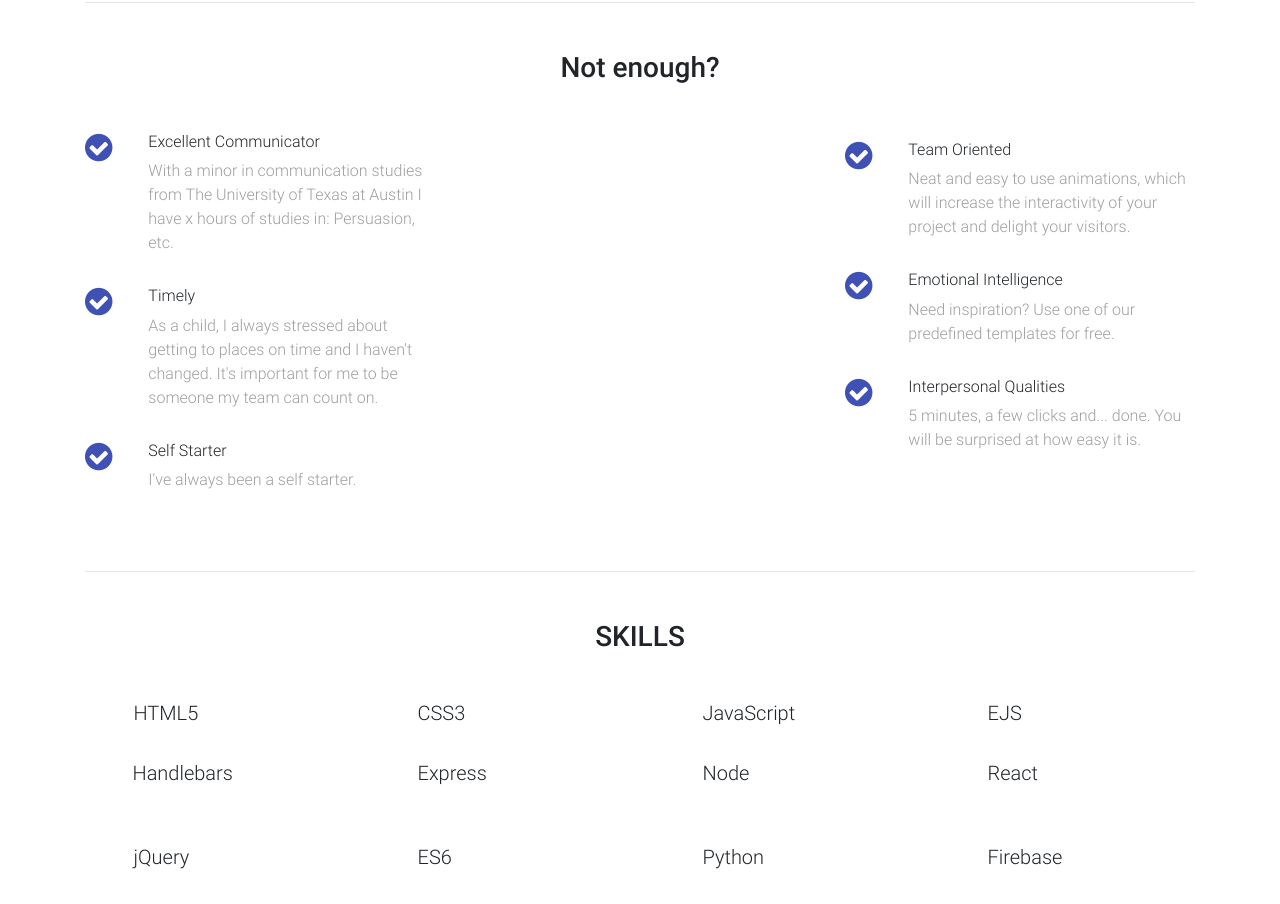
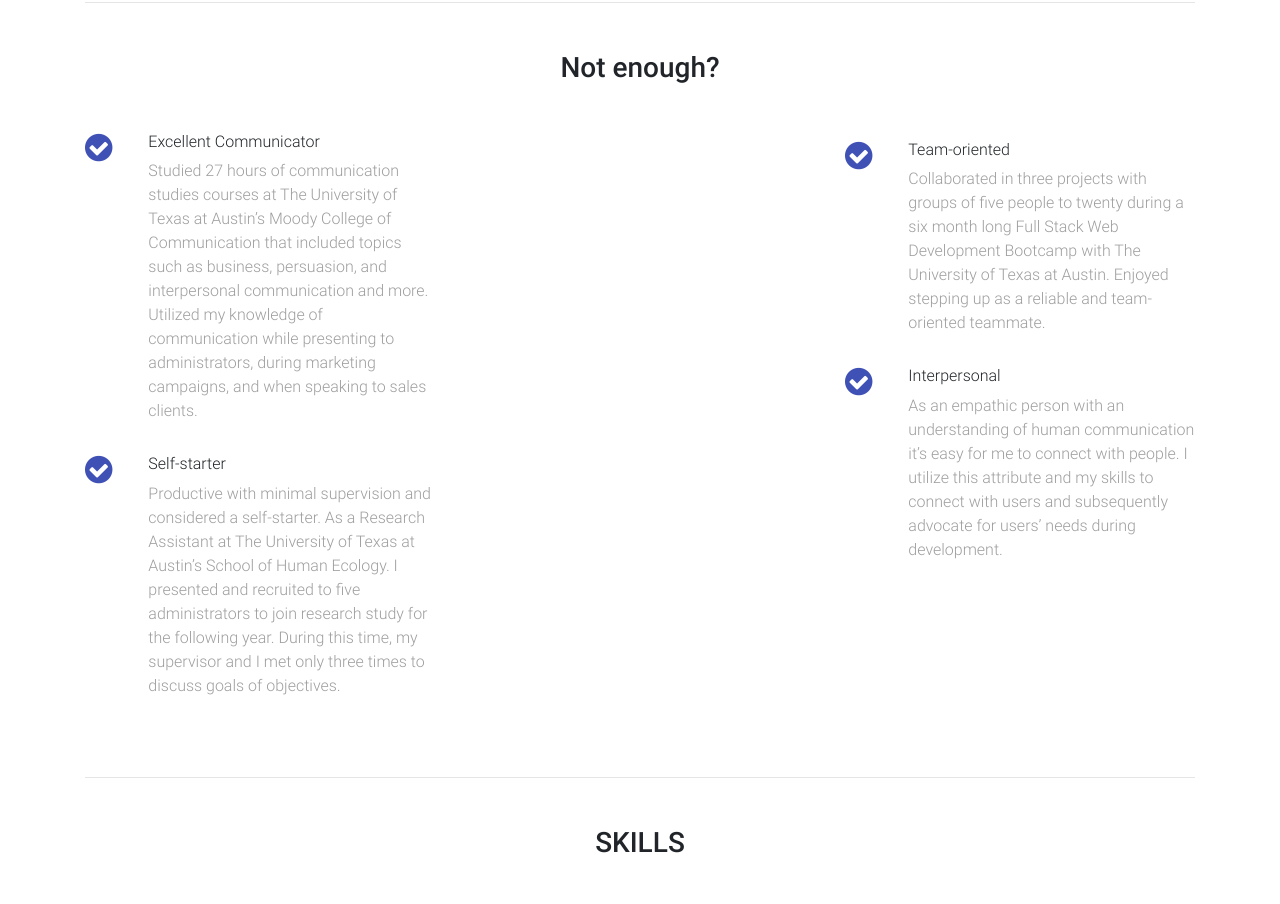
Before and after one commit to addiscasco/acasco, a plain HTML site: page index.html in a window 1280 px wide. Shown: the part 1539-2443 px from the top of the page. Drawn offline with Linux system fonts and the light colour scheme.

Commit message:
added soft skills

```diff
--- a/full-page-gallery.html
+++ b/index.html
@@ -235,7 +235,7 @@
               <div class="col-10">
 
                 <a href="https://peaceful-dawn-95705.herokuapp.com/
-                  ">
+                  " target="_blank">
                   <h5 class="feature-title">Local Time</h5>
                 </a>
                 <p class="grey-text"></p>
@@ -253,7 +253,7 @@
               <div class="col-10">
 
                 <a href="https://addiscasco.github.io/Psychic-Game/
-                  ">
+                  " target="_blank">
                   <h5 class="feature-title">Psychic Game</h5>
                 </a>
                 <p class="grey-text"></p>
@@ -293,7 +293,7 @@
               <div class="col-10">
 
                 <a href="https://addiscasco.github.io/GifTastic/
-                  ">
+                  " target="_blank">
                   <h5 class="feature-title">Giftastic</h5>
                 </a>
                 <p class="grey-text"></p>
@@ -311,7 +311,7 @@
               <div class="col-10">
 
                 <a href="
-                  ">
+                  " target="_blank">
                   <h5 class="feature-title">Liri Node App</h5>
                 </a>
                 <p class="grey-text"></p>
@@ -370,7 +370,7 @@
                 <div class="col-10">
 
                   <a href="https://clicky410.herokuapp.com/
-                    ">
+                    " target="_blank">
                     <h5 class="feature-title">Clicky Game</h5>
                   </a>
                   <p class="grey-text"></p>
@@ -411,7 +411,7 @@
                   <div class="col-10">
 
                     <a href="https://money-tree.io/
-                      ">
+                      " target="_blank">
                       <h5 class="feature-title">MoneyTree</h5>
                     </a>
                     <p class="grey-text"></p>
@@ -429,7 +429,7 @@
                   <div class="col-10">
 
                     <a href="https://friend-finder713.herokuapp.com/
-                      ">
+                      " target="_blank">
                       <h5 class="feature-title">Friend Finder</h5>
                     </a>
                     <p class="grey-text"></p>
@@ -485,7 +485,7 @@
               </div>
               <div class="col-10">
                 <h6 class="feature-title">Excellent Communicator</h6>
-                <p class="grey-text">With a minor in communication studies from The University of Texas at Austin I have x hours of studies in: Persuasion, etc.
+                <p class="grey-text">Studied 27 hours of communication studies courses at The University of Texas at Austin’s Moody College of Communication that included topics such as business, persuasion, and interpersonal communication and more. Utilized my knowledge of communication while presenting to administrators, during marketing campaigns, and when speaking to sales clients.
                 </p>
                 <div style="height:15px"></div>
               </div>
@@ -498,8 +498,8 @@
                 <i class="fa fa-check-circle fa-2x indigo-text"></i>
               </div>
               <div class="col-10">
-                <h6 class="feature-title">Timely</h6>
-                <p class="grey-text">As a child, I always stressed about getting to places on time and I haven't changed. It's important for me to be someone my team can count on.
+                <h6 class="feature-title">Self-starter</h6>
+                <p class="grey-text">Productive with minimal supervision and considered a self-starter. As a Research Assistant at The University of Texas at Austin’s School of Human Ecology. I presented and recruited to five administrators to join research study for the following year. During this time, my supervisor and I met only three times to discuss goals of objectives.
                 </p>
                 <div style="height:15px"></div>
               </div>
@@ -507,7 +507,7 @@
             <!--/Second row-->
 
             <!--Third row-->
-            <div class="row">
+            <!-- <div class="row">
               <div class="col-2">
                 <i class="fa fa-check-circle fa-2x indigo-text"></i>
               </div>
@@ -516,7 +516,7 @@
                 <p class="grey-text">I've always been a self starter. </p>
                 <div style="height:15px"></div>
               </div>
-            </div>
+            </div> -->
             <!--/Third row-->
 
 
@@ -539,8 +539,8 @@
                 <i class="fa fa-check-circle fa-2x indigo-text"></i>
               </div>
               <div class="col-10">
-                <h6 class="feature-title">Team Oriented</h6>
-                <p class="grey-text">Neat and easy to use animations, which will increase the interactivity of your project and delight your visitors.
+                <h6 class="feature-title">Team-oriented</h6>
+                <p class="grey-text">Collaborated in three projects with groups of five people to twenty during a six month long Full Stack Web Development Bootcamp with The University of Texas at Austin. Enjoyed stepping up as a reliable and team-oriented teammate.
                 </p>
                 <div style="height:15px"></div>
               </div>
@@ -553,8 +553,8 @@
                 <i class="fa fa-check-circle fa-2x indigo-text"></i>
               </div>
               <div class="col-10">
-                <h6 class="feature-title">Emotional Intelligence</h6>
-                <p class="grey-text">Need inspiration? Use one of our predefined templates for free.</p>
+                <h6 class="feature-title">Interpersonal</h6>
+                <p class="grey-text">As an empathic person with an understanding of human communication it’s easy for me to connect with people. I utilize this attribute and my skills to connect with users and subsequently advocate for users’ needs during development. </p>
                 <div style="height:15px"></div>
               </div>
             </div>
@@ -562,7 +562,7 @@
 
             <!--Third row-->
             <div class="row">
-              <div class="col-2">
+              <!-- <div class="col-2">
                 <i class="fa fa-check-circle fa-2x indigo-text"></i>
               </div>
               <div class="col-10">
@@ -571,7 +571,7 @@
                 </p>
                 <div style="height:15px"></div>
               </div>
-            </div>
+            </div> -->
             <!--/Third row-->
 
 
```
